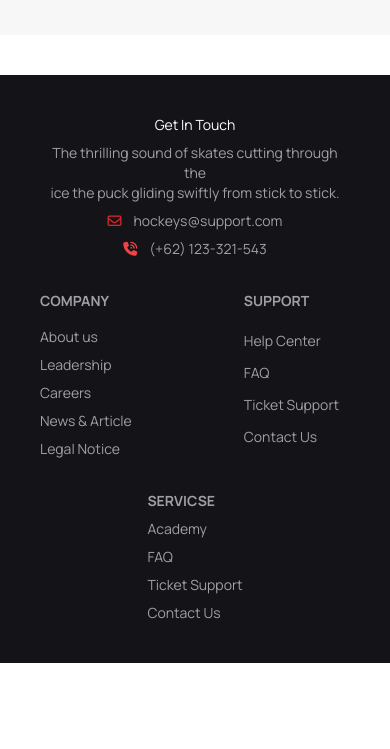
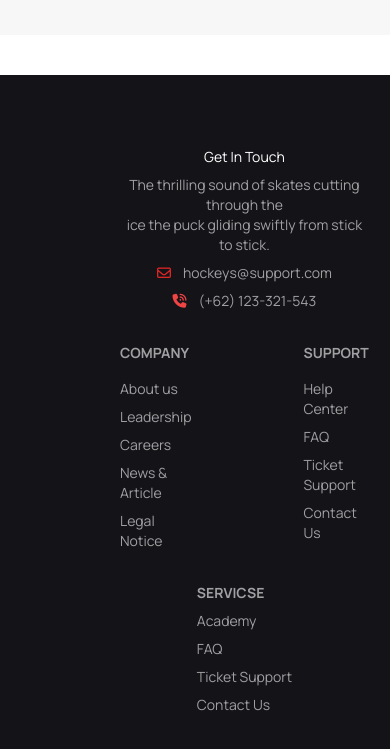
Before and after one commit to bijoy-ahmed/assignment-3, a plain HTML site: page index.html in a window 390 px wide. Shown: the part 7582-8331 px from the top of the page. Before the commit the page ends 8245 px from the top, so only its background shows below. Drawn offline with nearby package versions, Linux system fonts and the light colour scheme.

Commit message:
responsive for mobile

```diff
--- a/index.html
+++ b/index.html
@@ -444,8 +444,8 @@
 </main>
 
 <!-- footer section -->
-<footer class="bg-[#131318] mt-10 footer p-10 bg-base-200 text-base-content container mx-auto ">
-  <div class="lg:grid lg:grid-cols-4">
+<footer class="bg-[#131318] mt-10 footer p-10 bg-base-200 text-base-content  ">
+  <div class="lg:grid lg:grid-cols-4 container mx-auto p-8 pl-20">
 
     <aside class="text-center lg:text-left space-y-2">
       <h2 class="text-[#FFF]">Get In Touch</h2>
```
